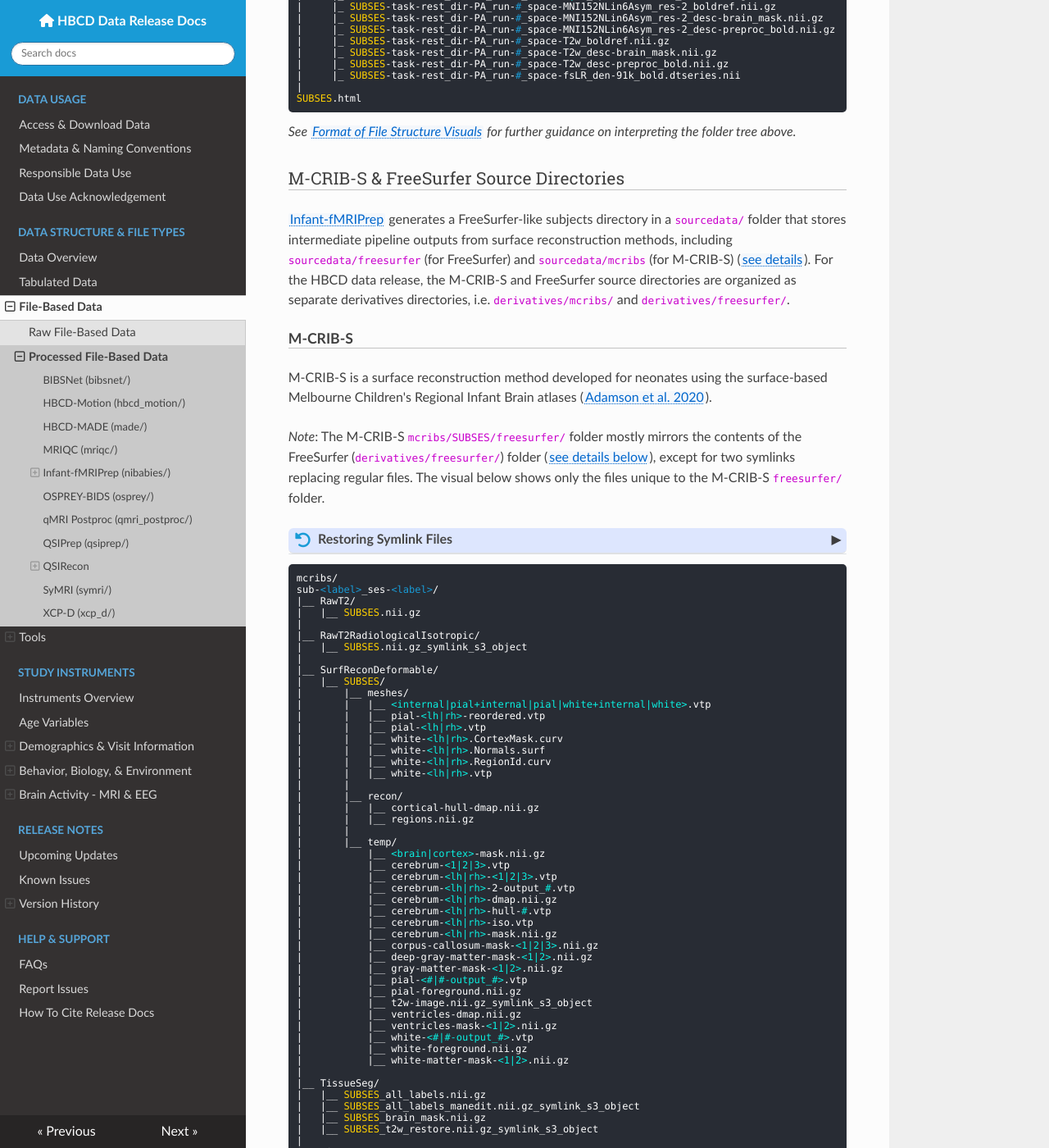
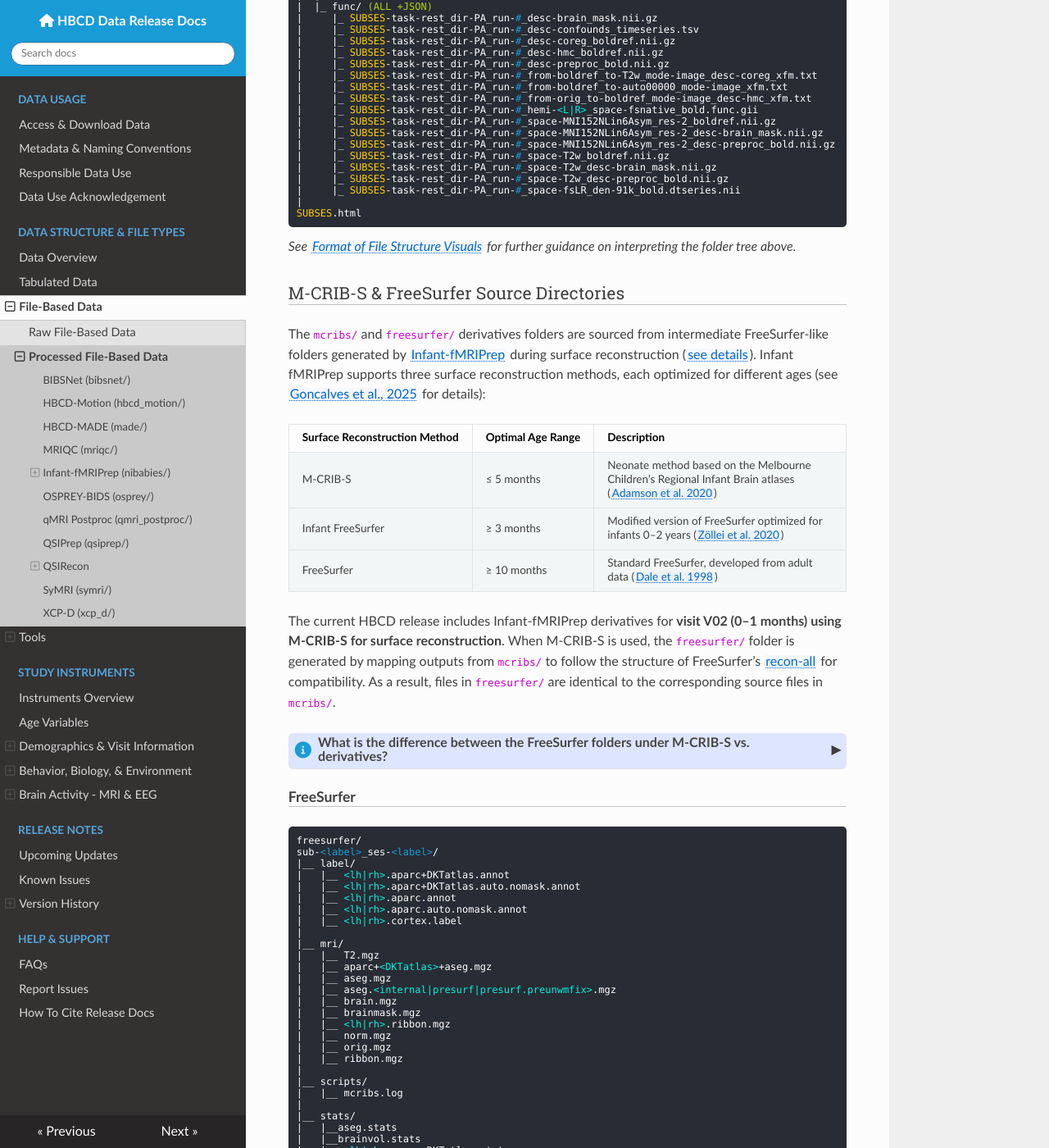
Before and after one commit to nbdc-datahub/hbcd-docs, an MkDocs documentation site: the page built from docs/datacuration/derivatives.md, in a window 1280 px wide and 1400 px high, scrolled down 3674 px. Shown: the whole window at 82% size. Built offline with MkDocs 1.6.1, drawn with Linux system fonts in a browser that asks for light colours; nearby versions of some CDN libraries; some of the changed text lies outside the part shown.

Commit message:
improve MCRIBS vs FS derivatives documentation

```diff
--- a/docs/datacuration/derivatives.md
+++ b/docs/datacuration/derivatives.md
@@ -1,19 +1,22 @@
 # Processed File-Based Derivative Data
 
-The `derivatives/` folder contains minimally preprocessed outputs from the [processing pipelines](../instruments/processing/index.md). A description of HBCD-specific processing parameters used for each pipeline is available on the [HBCD Processing](https://hbcd-cbrain-processing.readthedocs.io/latest/) webpage. The following sections outline the session-level file and folder contents for each pipeline.
+The `derivatives/` folder contains minimally preprocessed outputs from the <a href="../../instruments/processing/" target="_blank">processing pipelines</a>. A description of HBCD-specific processing parameters used for each pipeline is available on the [HBCD Processing](https://hbcd-cbrain-processing.readthedocs.io/latest/) webpage. The following sections outline the session-level file and folder contents for each pipeline.
 
 <pre class="folder-tree">
 hbcd/
 |__ derivatives/
+    |
+  <span class="hashtag"># Structural & Functional MRI:</span>
+    |__ mriqc/
+    |__ symri/
+    |__ qmri_postproc/
     |__ bibsnet/
-    |__ hbcd_motion/
-    |__ freesurfer/ <span class="hashtag"># Derived from Infant fMRIPrep sourcedata/ folder</span>
-    |__ made/
-    |__ mcribs/ <span class="hashtag"># Derived from Infant fMRIPrep sourcedata/ folder</span>
-    |__ mriqc/
     |__ nibabies/
-    |__ osprey/
-    |__ qmri_postproc/
+    |__ freesurfer/ <span class="hashtag"># Derived from Infant fMRIPrep (nibabies/) sourcedata/ folder</span>
+    |__ mcribs/     <span class="hashtag"># Derived from Infant fMRIPrep (nibabies/) sourcedata/ folder</span>
+    |__ xcp_d/
+    |
+  <span class="hashtag"># Diffusion MRI:</span>
     |__ qsiprep/
     |__ qsirecon/
     |__ qsirecon-DIPYDKI/
@@ -21,8 +24,15 @@ hbcd/
     |__ qsirecon-NODDI/
     |__ qsirecon-TORTOISE_model-MAPMRI/
     |__ qsirecon-TORTOISE_model-tensor/
-    |__ symri/
-    |__ xcp_d/
+    |
+  <span class="hashtag"># MRS:</span>
+    |__ osprey/
+    |
+  <span class="hashtag"># EEG:</span>
+    |__ made/
+    |
+  <span class="hashtag"># Biosensors:</span>
+    |__ hbcd_motion/
 </pre>
 
 <p>
@@ -224,12 +234,109 @@ sub-<span class="label">&lt;label&gt;</span>/
 
 ### M-CRIB-S & FreeSurfer Source Directories
 
-[Infant-fMRIPrep](#infant-fmriprep-nibabies) generates a FreeSurfer-like subjects directory in a `sourcedata/` folder that stores intermediate pipeline outputs from surface reconstruction methods, including `sourcedata/freesurfer` (for FreeSurfer) and `sourcedata/mcribs` (for M-CRIB-S) ([see details](https://nibabies.readthedocs.io/en/latest/outputs.html#surface-reconstruction)). For the HBCD data release, the M-CRIB-S and FreeSurfer source directories are organized as separate derivatives directories, i.e. `derivatives/mcribs/` and `derivatives/freesurfer/`.
+The `mcribs/` and `freesurfer/` derivatives folders are sourced from intermediate FreeSurfer-like folders generated by [Infant-fMRIPrep](#infant-fmriprep-nibabies) during surface reconstruction ([see details](https://nibabies.readthedocs.io/en/latest/outputs.html#surface-reconstruction)). Infant fMRIPrep supports three surface reconstruction methods, each optimized for different ages (see [Goncalves et al., 2025](https://doi.org/10.1101/2025.05.14.654069) for details):
+
+<table style="width: 100%; border-collapse: collapse; table-layout: fixed; font-size: 15px">
+  <thead>
+    <tr>
+      <th>Surface Reconstruction Method</th>
+      <th>Optimal Age Range</th>
+      <th>Description</th>
+    </tr>
+  </thead>
+  <tbody>
+<tr>
+    <td>M-CRIB-S</td>
+    <td>≤ 5 months</td>
+    <td style="word-wrap: break-word; white-space: normal;">Neonate method based on the Melbourne Children’s Regional Infant Brain atlases (<a href="https://doi.org/10.1038/s41598-020-61326-2">Adamson et al. 2020</a>)</td>
+<tr>
+<tr>
+    <td>Infant FreeSurfer</td>
+    <td>≥ 3 months</td>
+    <td style="word-wrap: break-word; white-space: normal;">Modified version of FreeSurfer optimized for infants 0–2 years (<a href="https://doi.org/10.1016/j.neuroimage.2020.116946">Zöllei et al. 2020</a>)</td>
+<tr>
+<tr>
+    <td>FreeSurfer</td>
+    <td>≥ 10 months</td>
+    <td style="word-wrap: break-word; white-space: normal;">Standard FreeSurfer, developed from adult data (<a href="https://doi.org/10.1006/nimg.1998.0395">Dale et al. 1998</a>)</td>
+<tr>
+</tbody>
+</table>
+
+The current HBCD release includes Infant-fMRIPrep derivatives for **visit V02 (0–1 months) using M-CRIB-S for surface reconstruction**. When M-CRIB-S is used, the `freesurfer/` folder is generated by mapping outputs from `mcribs/` to follow the structure of FreeSurfer’s [recon-all](https://surfer.nmr.mgh.harvard.edu/fswiki/ReconAllOutputFiles) for compatibility. As a result, files in `freesurfer/` are identical to the corresponding source files in `mcribs/`.
+
+<p>
+<div id="fs" class="table-banner" onclick="toggleCollapse(this)">
+  <span class="emoji"><i class="fa-solid fa-circle-info"></i></span>
+  <span class="text-with-link">
+  <span class="text">What is the difference between the FreeSurfer folders under M-CRIB-S vs. derivatives?</span>
+    <a class="anchor-link" href="#fs" title="Copy link">
+  <i class="fa-solid fa-link"></i>
+  </a>
+  </span>
+  <span class="arrow">▸</span>
+</div>
+<div class="table-collapsible-content">
+<p>The only difference between the M-CRIB-S FreeSurfer and derivatives FreeSurfer folder is that:
+<ul>
+<li>M-CRIB-S FS: contains 2 symlink in place of regular files</li>
+<li>Derivatives FS: includes 3 additional files, <code>scripts/mcribs.log</code> and <code>surf/<span class="placeholder">&lt;l|r&gt;</span>h.midthickness</code></li>
+</ul>
+</div>
+</p>
+
+#### FreeSurfer
+
+<pre class="folder-tree">
+freesurfer/
+sub-<span class="label">&lt;label&gt;</span>_ses-<span class="label">&lt;label&gt;</span>/
+|__ label/
+|   |__ <span class="placeholder">&lt;lh|rh&gt;</span>.aparc+DKTatlas.annot
+|   |__ <span class="placeholder">&lt;lh|rh&gt;</span>.aparc+DKTatlas.auto.nomask.annot
+|   |__ <span class="placeholder">&lt;lh|rh&gt;</span>.aparc.annot
+|   |__ <span class="placeholder">&lt;lh|rh&gt;</span>.aparc.auto.nomask.annot
+|   |__ <span class="placeholder">&lt;lh|rh&gt;</span>.cortex.label
+|
+|__ mri/
+|   |__ T2.mgz
+|   |__ aparc+<span class="placeholder">&lt;DKTatlas&gt;</span>+aseg.mgz
+|   |__ aseg.mgz
+|   |__ aseg.<span class="placeholder">&lt;internal|presurf|presurf.preunwmfix&gt;</span>.mgz
+|   |__ brain.mgz
+|   |__ brainmask.mgz
+|   |__ <span class="placeholder">&lt;lh|rh&gt;</span>.ribbon.mgz
+|   |__ norm.mgz
+|   |__ orig.mgz
+|   |__ ribbon.mgz
+|
+|__ scripts/
+|   |__ mcribs.log
+|
+|__ stats/
+|   |__aseg.stats
+|   |__brainvol.stats
+|   |__ <span class="placeholder">&lt;lh|rh&gt;</span>.aparc+DKTatlas.stats
+|   |__ <span class="placeholder">&lt;lh|rh&gt;</span>.aparc.stats
+|   |__ <span class="placeholder">&lt;lh|rh&gt;</span>.curv.stats
+|
+|__ surf/
+    |__ <span class="placeholder">&lt;lh|rh&gt;</span>.<span class="placeholder">&lt;area|area.mid|area.pial&gt;</span>
+    |__ <span class="placeholder">&lt;lh|rh&gt;</span>.curv
+    |__ <span class="placeholder">&lt;lh|rh&gt;</span>.inflated
+    |__ <span class="placeholder">&lt;lh|rh&gt;</span>.inflated.<span class="placeholder">&lt;H|K&gt;</span>
+    |__ <span class="placeholder">&lt;lh|rh&gt;</span>.midthickness
+    |__ <span class="placeholder">&lt;lh|rh&gt;</span>.orig
+    |__ <span class="placeholder">&lt;lh|rh&gt;</span>.pial
+    |__ <span class="placeholder">&lt;lh|rh&gt;</span>.smoothwm
+    |__ <span class="placeholder">&lt;lh|rh&gt;</span>.smoothwm.<span class="placeholder">&lt;BE|C|FI|H|K|K1|K2|S&gt;</span>.crv
+    |__ <span class="placeholder">&lt;lh|rh&gt;</span>.smoothwm.<span class="placeholder">&lt;H|K&gt;</span>
+    |__ <span class="placeholder">&lt;lh|rh&gt;</span>.sphere
+    |__ <span class="placeholder">&lt;lh|rh&gt;</span>.sphere.<span class="placeholder">&lt;reg|reg2&gt;</span>
+    |__ <span class="placeholder">&lt;lh|rh&gt;</span>.<span class="placeholder">&lt;sulc|thickness|volume|white&gt;</span>
+</pre>
+*See [Format of File Structure Visuals](#visformat) for further guidance on interpreting the folder tree above.*
 
 #### M-CRIB-S
-M-CRIB-S is a surface reconstruction method developed for neonates using the surface-based Melbourne Children's Regional Infant Brain atlases ([Adamson et al. 2020](https://doi.org/10.1038/s41598-020-61326-2)).
-
-*Note*: The M-CRIB-S `mcribs/SUBSES/freesurfer/` folder mostly mirrors the contents of the FreeSurfer (`derivatives/freesurfer/`) folder ([see details below](#freesurfer)), except for two symlinks replacing regular files. The visual below shows only the files unique to the M-CRIB-S `freesurfer/` folder.
 
 <div id="symlinks" class="table-banner" onclick="toggleCollapse(this)">
   <span class="emoji"><i class="fas fa-rotate-left"></i></span>
@@ -256,7 +363,6 @@ done
     <button class="copy-button">Copy</button>
   </div>
 </div>
-
 <p>Option 2: This restores all symlink files within the directory and renames them without <code>*_symlink_s3_object</code> to match the original sourcedata filenames:</p>
 <div class="copy-box">
   <div class="copy-text-container">
@@ -327,7 +433,8 @@ sub-<span class="label">&lt;label&gt;</span>_ses-<span class="label">&lt;label&g
 |       |__ N4/
 |           |__ <span class="subses">SUBSES</span>.nii.gz_symlink_s3_object
 |
-|__ freesurfer/ <span class="hashtag"># Only files unique to M-CRIB-S freesurfer/ folder displayed below</span>
+|__ freesurfer/
+<span class="hashtag"># Only files unique to M-CRIB-S subfolder displayed below- see remaining files in derivatives/freesurfer visual</span>
 |   |__ <span class="subses">SUBSES</span>/
 |       |__ label/
 |       |__ mri/
@@ -342,61 +449,6 @@ sub-<span class="label">&lt;label&gt;</span>_ses-<span class="label">&lt;label&g
 |__ command.txt
 </pre>
 *See [Format of File Structure Visuals](#visformat) for further guidance on interpreting the folder tree above.*
-
-#### FreeSurfer
-M-CRIB-S converts and organizes its output into a FreeSurfer-compatible format, provided in the `freesurfer/` folder of the Data Release. The output files follow the structure of FreeSurfer’s `recon-all` results, which are documented in the [FreeSurfer Wiki](https://surfer.nmr.mgh.harvard.edu/fswiki/ReconAllOutputFiles) and explained in [FreeSurfer Tutorial #3: Recon-all](https://andysbrainbook.readthedocs.io/en/latest/FreeSurfer/FS_ShortCourse/FS_03_ReconAll.html) from Andy's Brain Book.
-
-*Note*: As noted above, the `freesurfer/` folder nested under M-CRIB-S mirrors the files found in the FreeSurfer folder below. The difference (in addition to the symlink files unique to the M-CRIB-S folder) is that the latter includes 3 additional files (`scripts/mcribs.log` and `surf/<l|r>h.midthickness`).
-
-<pre class="folder-tree">
-freesurfer/
-sub-<span class="label">&lt;label&gt;</span>_ses-<span class="label">&lt;label&gt;</span>/
-|__ label/
-|   |__ <span class="placeholder">&lt;lh|rh&gt;</span>.aparc+DKTatlas.annot
-|   |__ <span class="placeholder">&lt;lh|rh&gt;</span>.aparc+DKTatlas.auto.nomask.annot
-|   |__ <span class="placeholder">&lt;lh|rh&gt;</span>.aparc.annot
-|   |__ <span class="placeholder">&lt;lh|rh&gt;</span>.aparc.auto.nomask.annot
-|   |__ <span class="placeholder">&lt;lh|rh&gt;</span>.cortex.label
-|
-|__ mri/
-|   |__ T2.mgz
-|   |__ aparc+<span class="placeholder">&lt;DKTatlas&gt;</span>+aseg.mgz
-|   |__ aseg.mgz
-|   |__ aseg.<span class="placeholder">&lt;internal|presurf|presurf.preunwmfix&gt;</span>.mgz
-|   |__ brain.mgz
-|   |__ brainmask.mgz
-|   |__ <span class="placeholder">&lt;lh|rh&gt;</span>.ribbon.mgz
-|   |__ norm.mgz
-|   |__ orig.mgz
-|   |__ ribbon.mgz
-|
-|__ scripts/
-|   |__ mcribs.log
-|
-|__ stats/
-|   |__aseg.stats
-|   |__brainvol.stats
-|   |__ <span class="placeholder">&lt;lh|rh&gt;</span>.aparc+DKTatlas.stats
-|   |__ <span class="placeholder">&lt;lh|rh&gt;</span>.aparc.stats
-|   |__ <span class="placeholder">&lt;lh|rh&gt;</span>.curv.stats
-|
-|__ surf/
-    |__ <span class="placeholder">&lt;lh|rh&gt;</span>.<span class="placeholder">&lt;area|area.mid|area.pial&gt;</span>
-    |__ <span class="placeholder">&lt;lh|rh&gt;</span>.curv
-    |__ <span class="placeholder">&lt;lh|rh&gt;</span>.inflated
-    |__ <span class="placeholder">&lt;lh|rh&gt;</span>.inflated.<span class="placeholder">&lt;H|K&gt;</span>
-    |__ <span class="placeholder">&lt;lh|rh&gt;</span>.midthickness
-    |__ <span class="placeholder">&lt;lh|rh&gt;</span>.orig
-    |__ <span class="placeholder">&lt;lh|rh&gt;</span>.pial
-    |__ <span class="placeholder">&lt;lh|rh&gt;</span>.smoothwm
-    |__ <span class="placeholder">&lt;lh|rh&gt;</span>.smoothwm.<span class="placeholder">&lt;BE|C|FI|H|K|K1|K2|S&gt;</span>.crv
-    |__ <span class="placeholder">&lt;lh|rh&gt;</span>.smoothwm.<span class="placeholder">&lt;H|K&gt;</span>
-    |__ <span class="placeholder">&lt;lh|rh&gt;</span>.sphere
-    |__ <span class="placeholder">&lt;lh|rh&gt;</span>.sphere.<span class="placeholder">&lt;reg|reg2&gt;</span>
-    |__ <span class="placeholder">&lt;lh|rh&gt;</span>.<span class="placeholder">&lt;sulc|thickness|volume|white&gt;</span>
-</pre>
-*See [Format of File Structure Visuals](#visformat) for further guidance on interpreting the folder tree above.*
-
 
 ## OSPREY-BIDS (`osprey/`)
 OSPREY-BIDS is the BIDS extension to the OSPREY pipeline used to process HBCD magnetic resonance spectroscopy (MRS) data. Only the `HERCULES/` file tree is displayed below. The `unedited/` files generally follow similar naming conventions, with some exceptions (e.g., the BIDS field `acq-shortTE` is used instead of `acq-hercules`). Please see the [OSPREY-BIDS documentation](https://osprey-bids.readthedocs.io/en/latest/index.html) for a detailed explanation of these outputs.
```
Also changed, not shown: docs/instruments/processing/index.md (+22 -11 lines).
